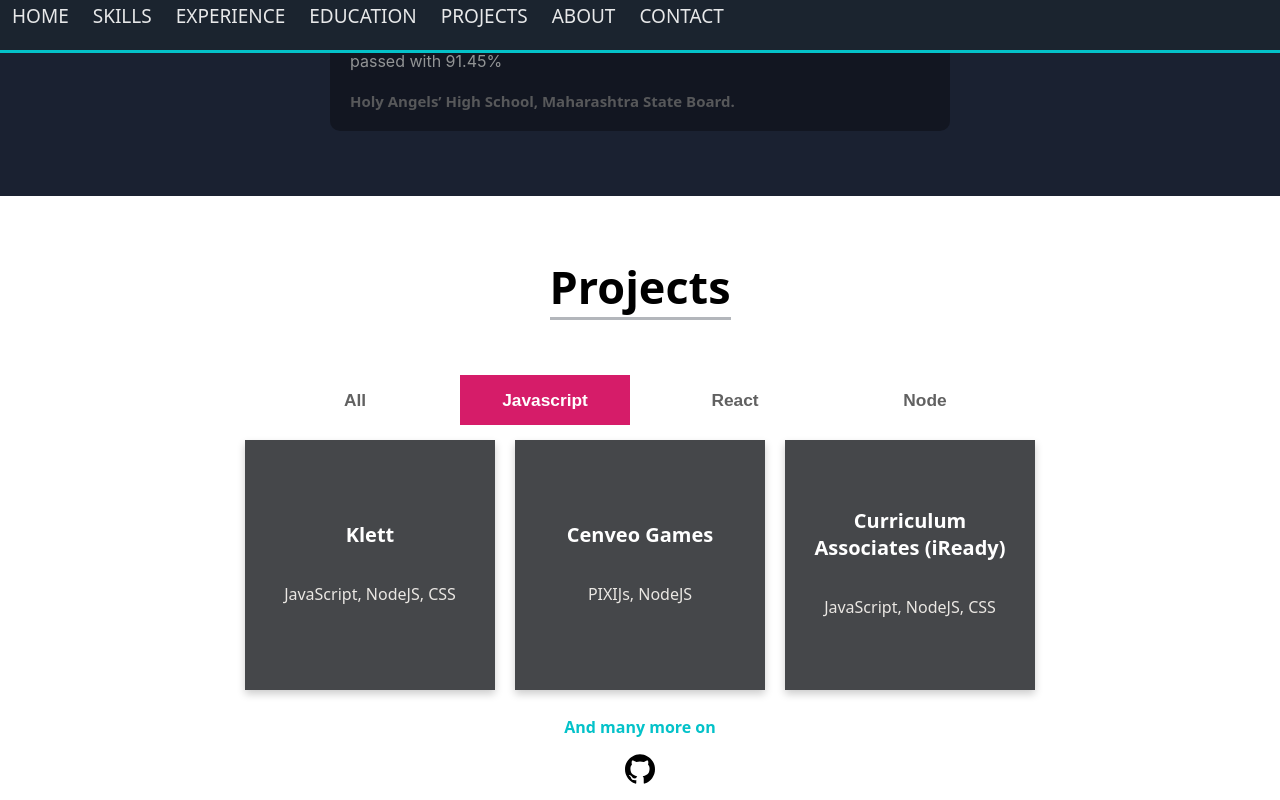
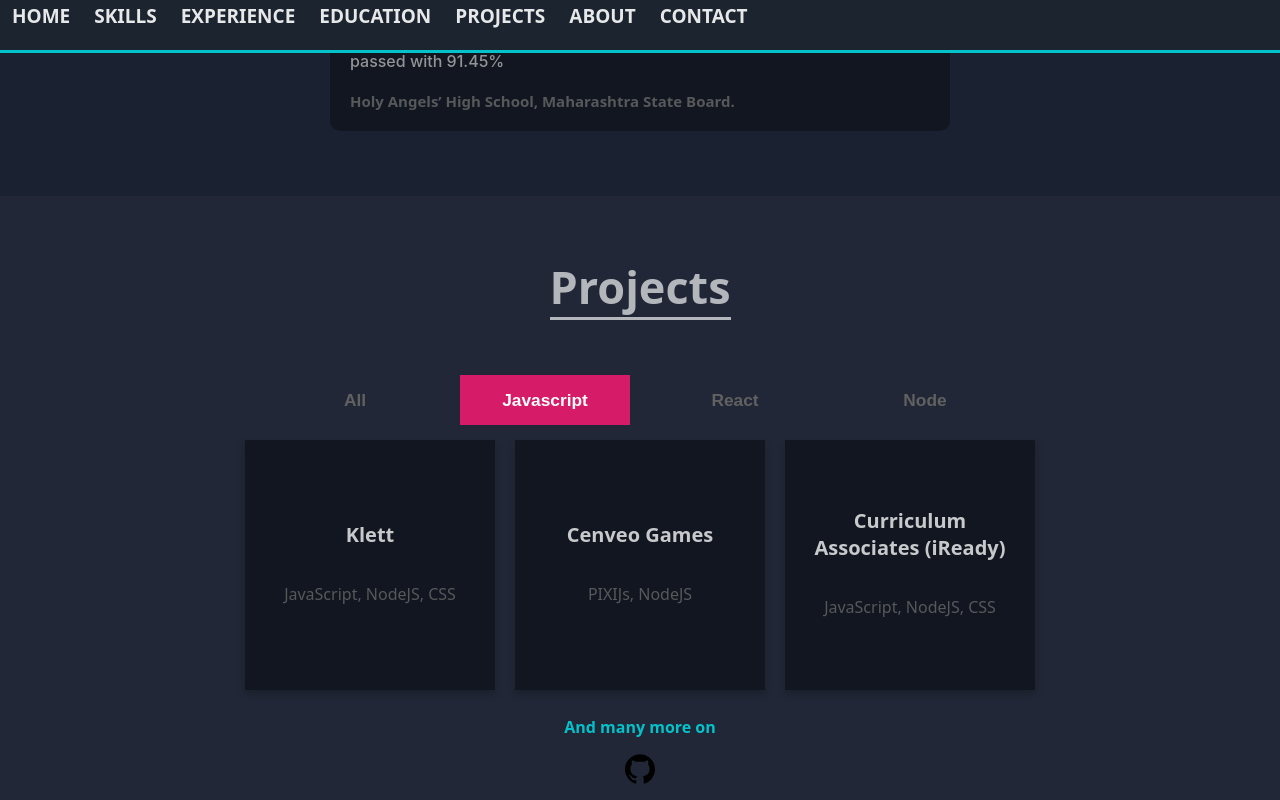
Before and after one commit to KrantiBrid98/porfolio, a React (Create React App) app: page / in a window 1280 px wide. Both pictures are taken after a click on the button "Javascript". Shown: the part 2485-3285 px from the top of the page. Built offline with nearby package versions, Linux system fonts and the light colour scheme.

Commit message:
added light theme

```diff
--- a/src/components/project/project.css
+++ b/src/components/project/project.css
@@ -37,8 +37,13 @@
     backface-visibility: hidden;
   }
 
-  .flip-card-front {
-    background-color: #45474a;
+  .flip-card-front-darkMode_true {
+    background-color: #121621;
+    color: black;
+  }
+
+  .flip-card-front-darkMode_false {
+    background-color: #cad0d9;
     color: black;
   }
 
@@ -88,24 +93,40 @@
     border: 2px solid #d61c69!important ;
   }
 
-  .project-name {
+  .project-name-darkMode_false {
     padding: 15px;
     font-family: system-ui;
     font-size: 20px;
     font-weight: 600;
-    color: white;
+    color: #121621;
   }
 
-  .skills {
-    color: #eae7e3;
+  .project-name-darkMode_true {
+    padding: 15px;
+    font-family: system-ui;
+    font-size: 20px;
+    font-weight: 600;
+    color: #c7c9cb;
+  }
+
+  .skills-darkMode_false {
+    color: #434444;
     font-family: system-ui;
     padding: 20px;
+    font-weight: 500;
+  }
+
+  .skills-darkMode_true {
+    color: #57585a;
+    font-family: system-ui;
+    padding: 20px;
+    font-weight: 500;
   }
 
   .description {
     padding: 10px !important;
     font-family: system-ui !important;
-    font-weight: 400 !important;
+    font-weight: 500 !important;
     color: white !important;
   }
 
--- a/src/components/project/project.js
+++ b/src/components/project/project.js
@@ -2,6 +2,7 @@
 import "./project.css";
 import github from "../../assets/github.svg";
 import data from "../../content/data.json";
+import { ThemeContext } from '../context';
 
 let _ = require('lodash');
 
@@ -30,9 +31,10 @@
             if (val.isSelected)
                 selectedLang = key;
         });
-        console.log(selectedLang)
-        return <div className="block-wrapper" id="proj-section">
-            <h3>Projects</h3>
+        return <ThemeContext.Consumer>
+            {
+                (value) => <div className={`block-wrapper block-wrapper2-color-darkMode_${value[0]}`} id="proj-section">
+                        <h3 className={`darkMode_${value[0]}`}>Projects</h3>
                         <div style={{ textAlign: "center" }}>
                             <button className={this.state.all.isSelected ? "language-tag active" : "language-tag inactive"} onClick={() => this.onbuttonSelect("all")}>All</button>
                             <button className={this.state.js.isSelected ? "language-tag active" : "language-tag inactive"} onClick={() => this.onbuttonSelect("js")}>Javascript</button>
@@ -43,9 +45,9 @@
                             {
                                 selectedLang !== `all` && data.projects.filter(project => project.tag === selectedLang).map((project, index) => <div className="flip-card" key={index}>
                                     <div className="flip-card-inner">
-                            <div className="flip-card-front content">
-                                <div className="project-name">{project.name}</div>
-                                <div className="skills">{project.skills}</div>
+                                        <div className={`flip-card-front content flip-card-front-darkMode_${value[0]}`}>
+                                            <div className={`project-name-darkMode_${value[0]}`}>{project.name}</div>
+                                            <div className={`skills-darkMode_${value[0]}`}>{project.skills}</div>
                                         </div>
                                         <div className="flip-card-back content">
                                             <div className="description">{project.description}</div>
@@ -58,9 +60,9 @@
                             {
                                 selectedLang === `all` && data.projects.map((project, index) => <div className="flip-card" key={index}>
                                     <div className="flip-card-inner">
-                            <div className="flip-card-front content">
-                                <div className="project-name">{project.name}</div>
-                                <div className="skills">{project.skills}</div>
+                                        <div className={`flip-card-front content flip-card-front-darkMode_${value[0]}`}>
+                                            <div className={`project-name-darkMode_${value[0]}`}>{project.name}</div>
+                                            <div className={`skills-darkMode_${value[0]}`}>{project.skills}</div>
                                         </div>
                                         <div className="flip-card-back content">
                                             <div className="description">{project.description}</div>
@@ -75,6 +77,8 @@
                         </>
                     </div>
                 }
+        </ThemeContext.Consumer>
+    }
 }
 
 
--- a/src/components/wrapper/wrapper.css
+++ b/src/components/wrapper/wrapper.css
@@ -25,10 +25,12 @@
 
 .sub-heading-color-darkMode_true {
     color: #929495 !important;
+    font-weight: 500;
 }
 
 .sub-heading-color-darkMode_false{
     color: #434444;
+    font-weight: 500;
 }
 
 h6 {
@@ -51,6 +53,7 @@
     text-decoration: none;
     font-family: system-ui;
     font-size: 15px;
+    font-weight: 600 !important;
 }
 
 a.darkMode_false {
```
Lines whose indentation alone changed are shown as unchanged.
